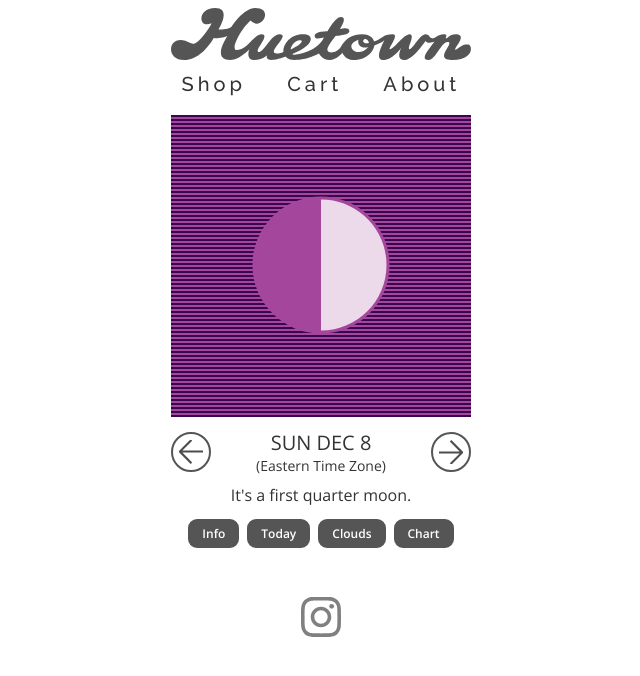
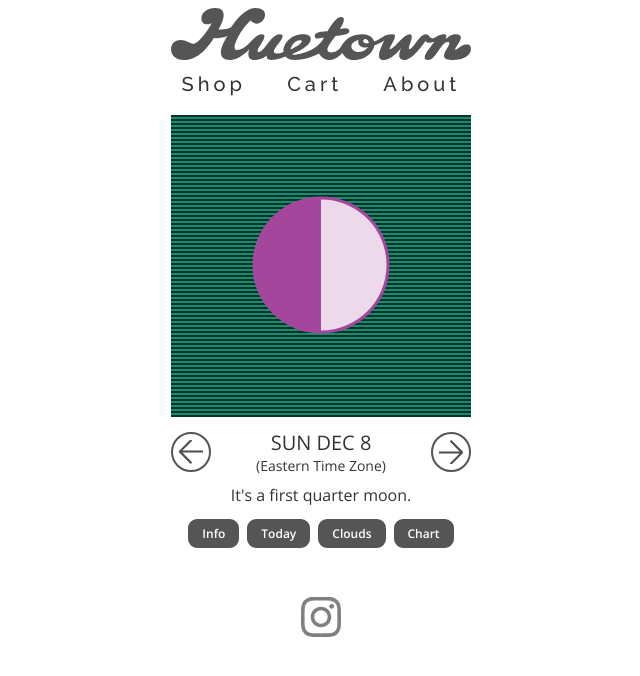
Before and after one commit to alecthibodeau/huetown, a React (Create React App) app: page /moon-space in a window 1280 px wide. Shown: the top 676 px of the page, without its empty margins (319-959 px from the left). Built offline with nearby package versions, Linux system fonts and the light colour scheme.

Commit message:
style: add color variables for 2025 lunar calendar

```diff
--- a/src/styles/_moon-space.scss
+++ b/src/styles/_moon-space.scss
@@ -13,7 +13,7 @@
   overflow: hidden;
   height: $moon-space-dimension;
   margin: auto;
-  background-color: $twenty-four-plum-paper; // to be set dynamically
+  background-color: $twenty-five-kelly-green-paper; // to be set dynamically
 }
 
 .cloud {
@@ -81,7 +81,7 @@
 
   div {
     height: 2px;
-    background-color: $twenty-four-plum-ink; // to be set dynamically
+    background-color: $twenty-five-kelly-green-ink; // to be set dynamically
     margin-bottom: 2px;
   }
 }
@@ -177,7 +177,7 @@
   }
 
   &.active {
-    border-color: $twenty-four-plum-paper; // to be set dynamically;
+    border-color: $twenty-five-kelly-green-paper; // to be set dynamically;
   }
 }
 
--- a/src/styles/_variables.scss
+++ b/src/styles/_variables.scss
@@ -41,6 +41,8 @@
 $twenty-three-blue-ink: #145b6e;
 $twenty-four-plum-paper: #a3469c;
 $twenty-four-plum-ink: #3b044f;
+$twenty-five-kelly-green-paper: #178d6a;
+$twenty-five-kelly-green-ink: #08332c;
 
 $application-font-color: $eighty-percent-gray;
 
```
